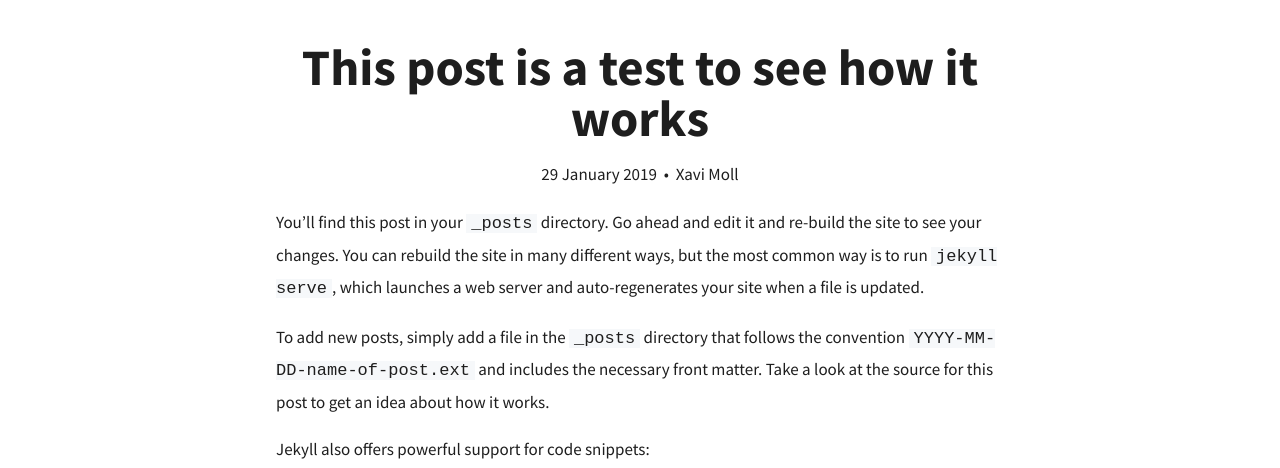
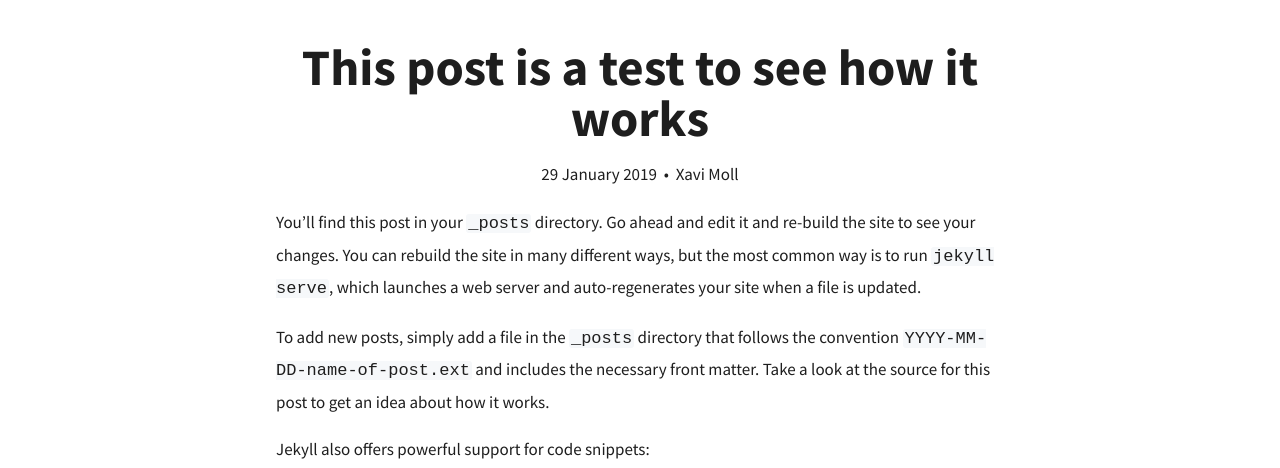
Before and after one commit to xmollv/xmollv.github.io, a Jekyll site: the page built from _posts/2019-01-29-test.md, in a window 1280 px wide. Shown: the top 468 px of the page. Built offline with Jekyll 4.4.1, drawn with Linux system fonts in a browser that asks for light colours.

Commit message:
Improved the small code blocks

```diff
--- a/assets/css/base.css
+++ b/assets/css/base.css
@@ -62,8 +62,9 @@ article {
 /* Code blocks */
 code.highlighter-rouge {
     background: #f6f8fa;
-    padding-left: 5px;
-    padding-right: 5px;
+    border-radius: 3px;
+    padding-right: 2px;
+    padding-left: 2px;
 }
 
 pre.highlight {
@@ -74,7 +75,7 @@ pre.highlight {
     padding-right: 10px;
     padding-top: 5px;
     padding-bottom: 5px;
-    border-radius: 4px;
+    border-radius: 3px;
 }
 
 /* Footer */
```
